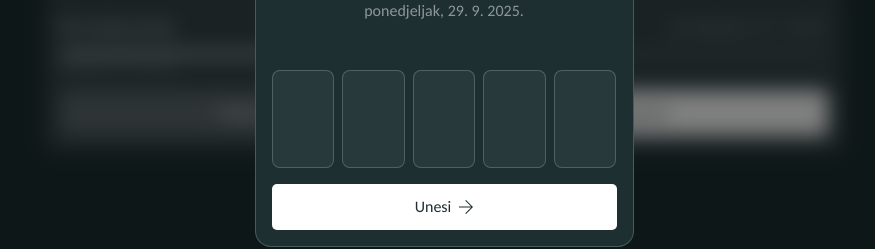
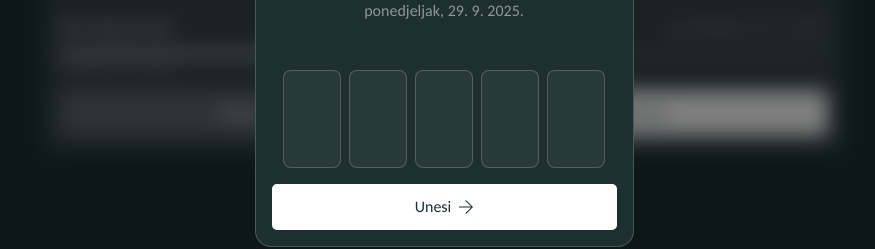
Before and after one commit to lovretomic/peta-kviz-app, a React (Vite) app: page /test in a window 1280 px wide. Shown: the part 318-567 px from the top of the page, without its empty margins (196-1071 px from the left). Built offline with nearby package versions, Linux system fonts and the light colour scheme.

Commit message:
CodeModal returns CodeInputs

```diff
--- a/src/components/CodeModal/CodeInputs/CodeInputs.tsx
+++ b/src/components/CodeModal/CodeInputs/CodeInputs.tsx
@@ -36,11 +36,13 @@ const CodeInputs: React.FC<CodeInputsProps> = ({ length = 5 }) => {
       {Array.from({ length }).map((_, idx) => (
         <Input
           key={idx}
-          ref={(el) => (inputsRef.current[idx] = el!)}
+          ref={(el) => {
+            inputsRef.current[idx] = el!;
+          }}
           maxLength={1}
           onChange={(e) => handleChange(e, idx)}
           onKeyDown={(e) => handleKeyDown(e, idx)}
-          style={{ textAlign: "center", width: "40px" }} // optional styling
+          style={{ textAlign: "center", width: "40px" }}
         />
       ))}
     </div>
--- a/src/components/CodeModal/CodeModal.tsx
+++ b/src/components/CodeModal/CodeModal.tsx
@@ -3,6 +3,7 @@ import clsx from "clsx";
 import Input from "../Input";
 import Button from "../Button/Button";
 import ArrowIcon from "../../assets/icons/arrow-right.svg?react";
+import CodeInputs from "./CodeInputs";
 
 type CodeModalProps = {
   date: Date | string;
@@ -39,11 +40,7 @@ const CodeModal: React.FC<CodeModalProps> = ({
         </header>
         <div className={c.content}>
           <div className={c.inputContainer}>
-            <Input />
-            <Input />
-            <Input />
-            <Input />
-            <Input />
+            <CodeInputs length={5} />
           </div>
           <Button variant="primary" icon={<ArrowIcon />}>
             Unesi
```
